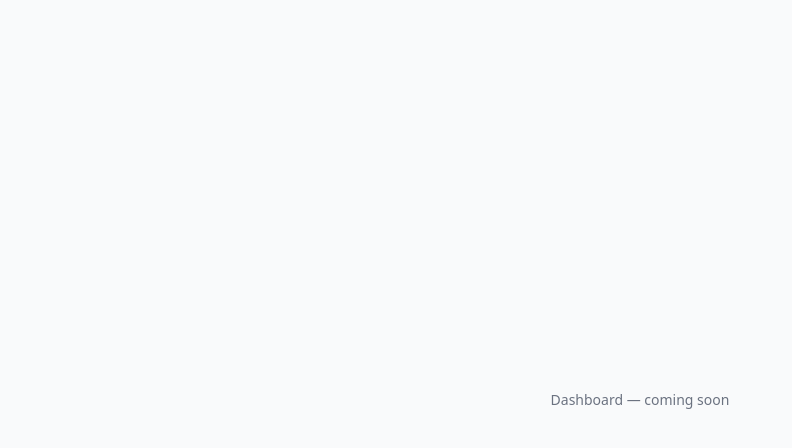
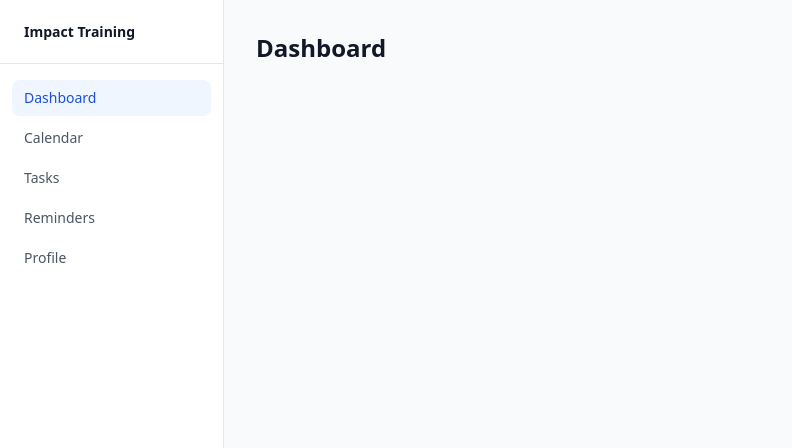
Before and after one commit to michaelr-1999/code-impact-training, a React (Vite) app in the folder frontend/: page /dashboard in a window 1280 px wide. Shown: the top 448 px of the page, without its empty margins (0-792 px from the left). Built offline with nearby package versions, Linux system fonts and the light colour scheme.

Commit message:
Issue 45, view comments to see what was changed in this issue

```diff
--- a/frontend/src/App.tsx
+++ b/frontend/src/App.tsx
@@ -2,6 +2,11 @@ import { BrowserRouter, Routes, Route, Navigate } from "react-router-dom";
 import LoginPage from "./pages/LoginPage";
 import RegisterPage from "./pages/RegisterPage";
 import DashboardPage from "./pages/DashboardPage";
+import CalendarPage from "./pages/CalendarPage";
+import TasksPage from "./pages/TasksPage";
+import RemindersPage from "./pages/RemindersPage";
+import ProfilePage from "./pages/ProfilePage";
+import AppLayout from "./layouts/AppLayout";
 
 function PublicRoute({ children }: { children: React.ReactNode }) {
   const isAuthenticated = !!localStorage.getItem("token");
@@ -14,7 +19,13 @@ function App() {
       <Routes>
         <Route path="/login" element={<PublicRoute><LoginPage /></PublicRoute>} />
         <Route path="/register" element={<PublicRoute><RegisterPage /></PublicRoute>} />
-        <Route path="/dashboard" element={<DashboardPage />} />
+        <Route element={<AppLayout />}>
+          <Route path="/dashboard" element={<DashboardPage />} />
+          <Route path="/calendar" element={<CalendarPage />} />
+          <Route path="/tasks" element={<TasksPage />} />
+          <Route path="/reminders" element={<RemindersPage />} />
+          <Route path="/profile" element={<ProfilePage />} />
+        </Route>
         <Route path="*" element={<Navigate to="/login" replace />} />
       </Routes>
     </BrowserRouter>
--- /dev/null
+++ b/frontend/src/layouts/AppLayout.tsx
@@ -0,0 +1,92 @@
+import { useState } from "react";
+import { NavLink, Outlet } from "react-router-dom";
+
+const navItems = [
+  { to: "/dashboard", label: "Dashboard" },
+  { to: "/calendar", label: "Calendar" },
+  { to: "/tasks", label: "Tasks" },
+  { to: "/reminders", label: "Reminders" },
+  { to: "/profile", label: "Profile" },
+];
+
+function Sidebar({ onClose }: { onClose?: () => void }) {
+  function handleNavClick() {
+    onClose?.();
+  }
+
+  return (
+    <div className="w-56 bg-white border-r border-gray-200 flex flex-col h-full">
+      <div className="h-16 flex items-center px-6 border-b border-gray-200 shrink-0">
+        <span className="text-sm font-semibold text-gray-900">Impact Training</span>
+      </div>
+      <nav className="flex-1 px-3 py-4 flex flex-col gap-1">
+        {navItems.map(({ to, label }) => (
+          <NavLink
+            key={to}
+            to={to}
+            onClick={handleNavClick}
+            className={({ isActive }) =>
+              `px-3 py-2 rounded-lg text-sm font-medium transition-colors ${
+                isActive
+                  ? "bg-blue-50 text-blue-700"
+                  : "text-gray-600 hover:bg-gray-100 hover:text-gray-900"
+              }`
+            }
+          >
+            {label}
+          </NavLink>
+        ))}
+      </nav>
+    </div>
+  );
+}
+
+export default function AppLayout() {
+  const [mobileOpen, setMobileOpen] = useState(false);
+
+  return (
+    <div className="flex min-h-screen">
+      {/* Desktop sidebar — always visible md+ */}
+      <aside className="hidden md:flex md:shrink-0 md:flex-col">
+        <Sidebar />
+      </aside>
+
+      {/* Mobile overlay */}
+      {mobileOpen && (
+        <div
+          className="fixed inset-0 z-20 bg-black/40 md:hidden"
+          onClick={() => setMobileOpen(false)}
+        />
+      )}
+
+      {/* Mobile sidebar — slides in */}
+      <aside
+        className={`fixed inset-y-0 left-0 z-30 flex flex-col transition-transform duration-200 md:hidden ${
+          mobileOpen ? "translate-x-0" : "-translate-x-full"
+        }`}
+      >
+        <Sidebar onClose={() => setMobileOpen(false)} />
+      </aside>
+
+      <div className="flex flex-col flex-1 min-w-0">
+        {/* Mobile top bar */}
+        <header className="md:hidden h-14 bg-white border-b border-gray-200 flex items-center px-4 shrink-0">
+          <button
+            onClick={() => setMobileOpen(true)}
+            className="p-2 rounded-lg text-gray-600 hover:bg-gray-100"
+            aria-label="Open menu"
+          >
+            <svg className="w-5 h-5" fill="none" stroke="currentColor" strokeWidth={2} viewBox="0 0 24 24">
+              <path strokeLinecap="round" strokeLinejoin="round" d="M4 6h16M4 12h16M4 18h16" />
+            </svg>
+          </button>
+          <span className="ml-3 text-sm font-semibold text-gray-900">Impact Training</span>
+        </header>
+
+        <main className="flex-1 bg-gray-50">
+          <Outlet />
+        </main>
+      </div>
+    </div>
+  );
+}
--- /dev/null
+++ b/frontend/src/pages/CalendarPage.tsx
@@ -0,0 +1,7 @@
+export default function CalendarPage() {
+  return (
+    <div className="p-8">
+      <h1 className="text-2xl font-bold text-gray-900">Calendar</h1>
+    </div>
+  );
+}
--- a/frontend/src/pages/DashboardPage.tsx
+++ b/frontend/src/pages/DashboardPage.tsx
@@ -1,7 +1,7 @@
 export default function DashboardPage() {
   return (
-    <div className="min-h-screen bg-gray-50 flex items-center justify-center">
-      <p className="text-gray-500 text-sm">Dashboard — coming soon</p>
+    <div className="p-8">
+      <h1 className="text-2xl font-bold text-gray-900">Dashboard</h1>
     </div>
   );
 }
--- /dev/null
+++ b/frontend/src/pages/ProfilePage.tsx
@@ -0,0 +1,7 @@
+export default function ProfilePage() {
+  return (
+    <div className="p-8">
+      <h1 className="text-2xl font-bold text-gray-900">Profile</h1>
+    </div>
+  );
+}
--- /dev/null
+++ b/frontend/src/pages/RemindersPage.tsx
@@ -0,0 +1,7 @@
+export default function RemindersPage() {
+  return (
+    <div className="p-8">
+      <h1 className="text-2xl font-bold text-gray-900">Reminders</h1>
+    </div>
+  );
+}
--- /dev/null
+++ b/frontend/src/pages/TasksPage.tsx
@@ -0,0 +1,7 @@
+export default function TasksPage() {
+  return (
+    <div className="p-8">
+      <h1 className="text-2xl font-bold text-gray-900">Tasks</h1>
+    </div>
+  );
+}
```
